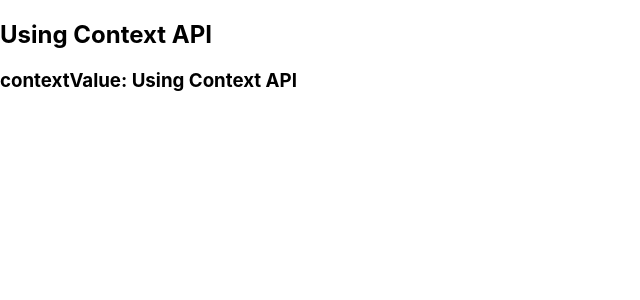
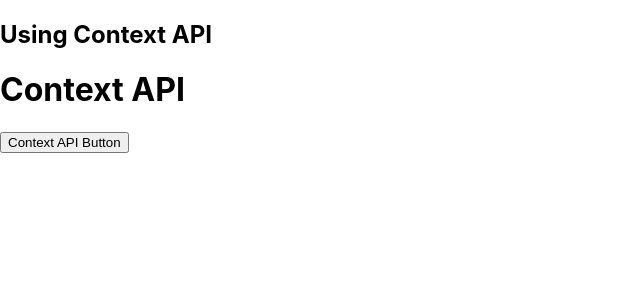
Before and after one commit to kanglaeheon/react-practice, a React (Create React App) app in the folder cra/: page / in a window 1280 px wide. Shown: the top 300 px of the page, without its empty margins (0-640 px from the left). Built offline with nearby package versions, Linux system fonts and the light colour scheme.

Commit message:
Context 이용 Component 간 데이터 전송

```diff
--- a/cra/src/components/ContextApi.jsx
+++ b/cra/src/components/ContextApi.jsx
@@ -7,10 +7,37 @@ export { Consumer } //  다른 컴포넌트에서 접근할 수 있게 export
 
 class ContextApi extends React.Component {
     //  Context API 데이터 전송 예제
+    // render() {
+    //     return (
+    //         <Provider value="Using Context API">
+    //             {/* Provider로 둘러 싼다 */}
+    //             <Children />
+    //         </Provider>
+    //     )
+    // }
+
+    //  컨텍스트로 객체 데이터 전송 예제
+    constructor(props) {
+        super(props);
+        this.state = { name: "Context API" };
+        //  this 바인드
+        this.setStateFunc = this.setStateFunc.bind(this);
+    }
+
+    setStateFunc(value) {
+        alert(value);
+        this.setState({ name: value });
+    }
+
     render() {
+        //  프로바이더에 전송할 객체
+        const content = {
+            ...this.state,  //  state 전체
+            setStateFunc: this.setStateFunc //  함수 전달
+        }
         return (
-            <Provider value="Using Context API">
-                {/* Provider로 둘러 싼다 */}
+            <Provider value={ content }>
+                <h1>{ this.state.name }</h1>
                 <Children />
             </Provider>
         )
--- a/cra/src/components/ContextChildren2.jsx
+++ b/cra/src/components/ContextChildren2.jsx
@@ -3,10 +3,23 @@ import { Consumer } from './ContextApi';    //  데이터 소비자 임포트
 
 class ContextChildren2 extends React.Component {
     //  컨텍스트 이용하기 예제
+    // render() {
+    //     return (
+    //         <Consumer>
+    //             { contextValue => <h3>{`contextValue: ${contextValue}`}</h3>}
+    //         </Consumer>
+    //     )
+    // }
+
+    //  컨텍스트로 부모 데이터 변경 예제
     render() {
         return (
             <Consumer>
-                { contextValue => <h3>{`contextValue: ${contextValue}`}</h3>}
+                { value =>
+                    <button onClick={ e => value.setStateFunc("Message From Child")}>
+                        { value.name } Button
+                    </button>
+                }
             </Consumer>
         )
     }
```
